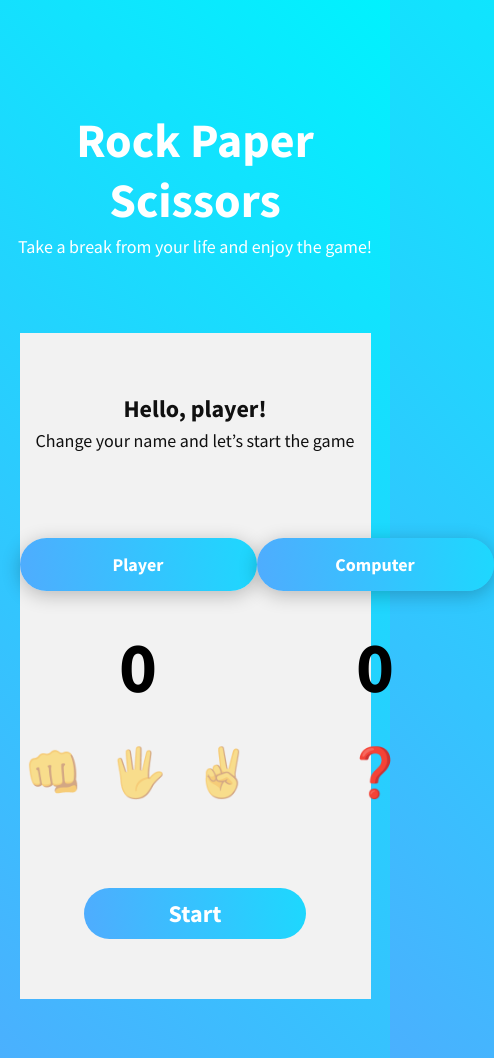
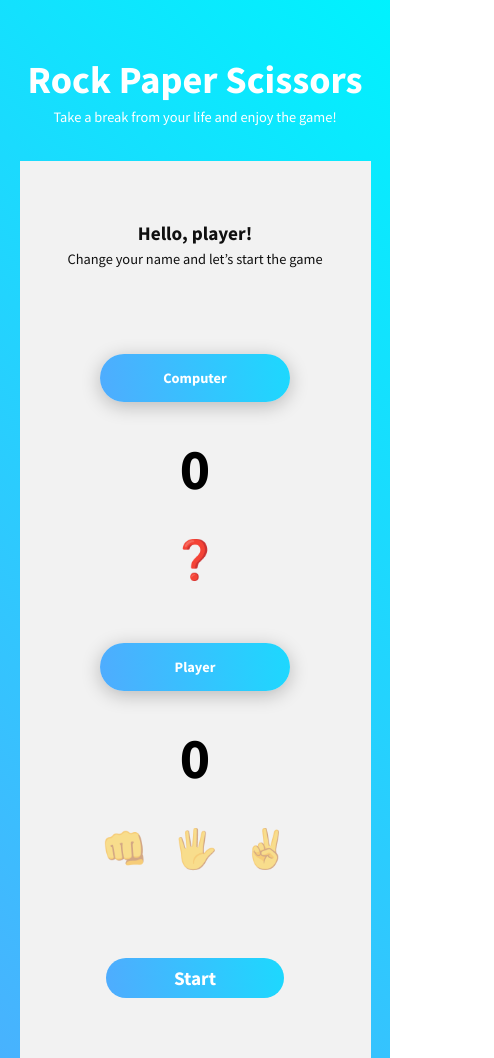
Before and after one commit to yegorkravchenko/rock-paper-scissors, a plain HTML site: page index.html in a window 390 px wide. Shown: the top 1058 px of the page, 494 px wide, since content can reach past the window. Drawn offline with Linux system fonts and the light colour scheme.

Commit message:
Add mobile responsive design

```diff
--- a/styles.css
+++ b/styles.css
@@ -183,3 +183,25 @@ footer p {
         margin: 75px 0 20px 0;
     }
 }
+
+@media screen and (max-width: 650px) {
+    :root {
+        font-size: 8px;
+    }
+
+    body {
+        min-width: 100vw;
+    }
+
+    header {
+        margin: 55px 0 35px 0;
+    }
+
+    #players-info {
+        flex-direction: column-reverse;
+    }
+
+    .player-box:last-child {
+        margin-bottom: 60px;
+    }
+}
```
